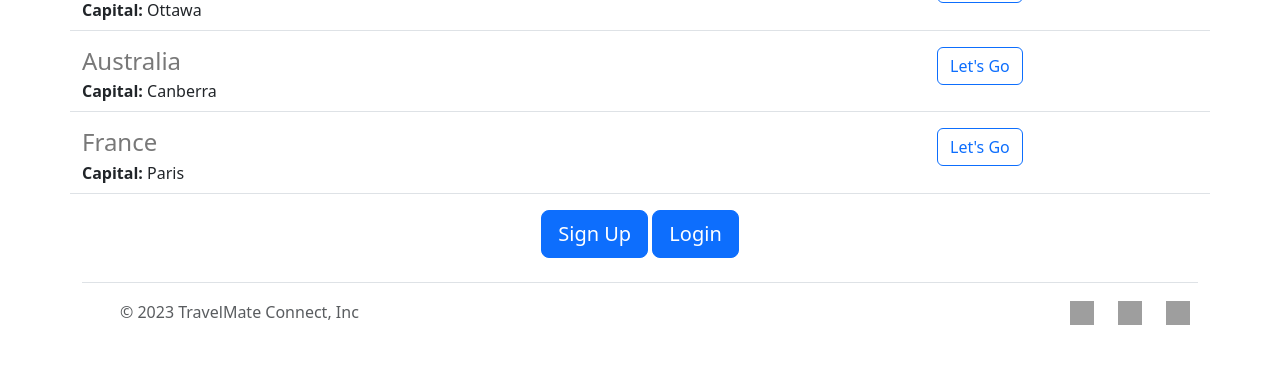
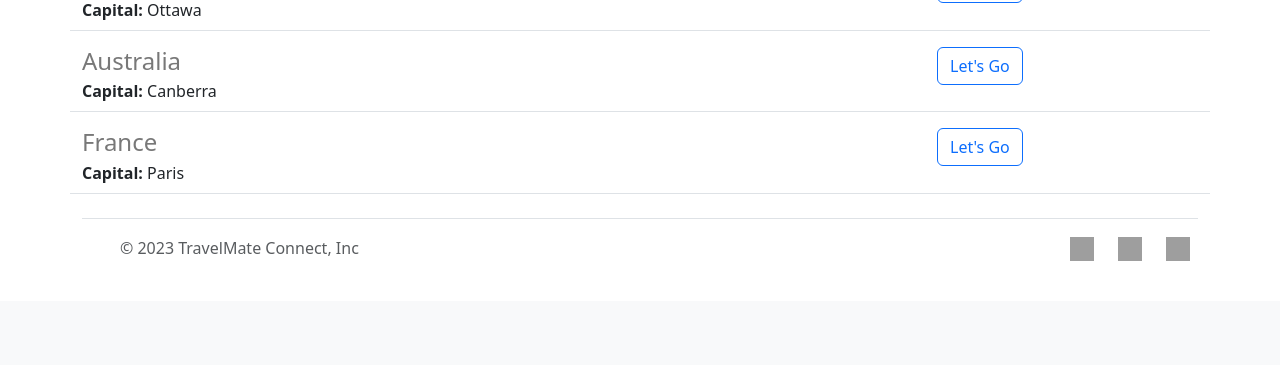
Before and after one commit to nadiaMahfoud/ConnectMate, a Flask app: page / in a window 1280 px wide. Shown: the part 1590-1955 px from the top of the page. After the commit the page ends 1851 px from the top, so only its background shows below. Run offline with Flask 2, Linux system fonts and the light colour scheme; grey boxes are pictures that could not be loaded.

Commit message:
home.html added

```diff
--- a/templates/home.html
+++ b/templates/home.html
@@ -17,7 +17,7 @@
     {% include 'sidebar.html' %}
     <div class="container">
       <h1 class="text-center mt-2 mb-4">TravelMate Connect</h1>
-      <img class="img-fluid" id="banner" src="https://3c499112-76f3-4e6a-adbf-2bec711756c2-00-1faq3b1daq8ie.spock.replit.dev/static/b2.jpg" height="320">
+      <img class="img-fluid" id="banner" src="https://3c499112-76f3-4e6a-adbf-2bec711756c2-00-1faq3b1daq8ie.spock.replit.dev/static/images/b2.jpg" height="320">
       <h2 class="text-center mt-2 mb-4">About TravelMate Connect</h2>
       <p class="lead">
         Welcome to TravelMate Connect, a platform that connects travelers with local businesses and organizations that offer unique and exciting travel experiences. Our mission is to help travelers find the perfect destination. Whether you're looking for a relaxing beach getaway, a thrilling adventure, or a unique cultural experience, we've got you covered. Our platform is designed to make it easy for you to find the perfect destination, and to connect with local businesses and organizations that offer unique and exciting travel experiences.
@@ -36,18 +36,8 @@
         {% endfor %}
       </div>
 
-      <div class="text-center">
-        <button class="btn btn-primary btn-lg">Sign Up</button>
-        <button class="btn btn-primary btn-lg" onclick="redirectToLoginPage()">Login</button>
-      </div>
     </div>
     {% include 'footer.html' %}
 
-    <script>
-      // JavaScript function to redirect to the login page
-      function redirectToLoginPage() {
-          window.location.href = "login.html";
-      }
-    </script>
-  </body>
+    </body>
 </html>
```
